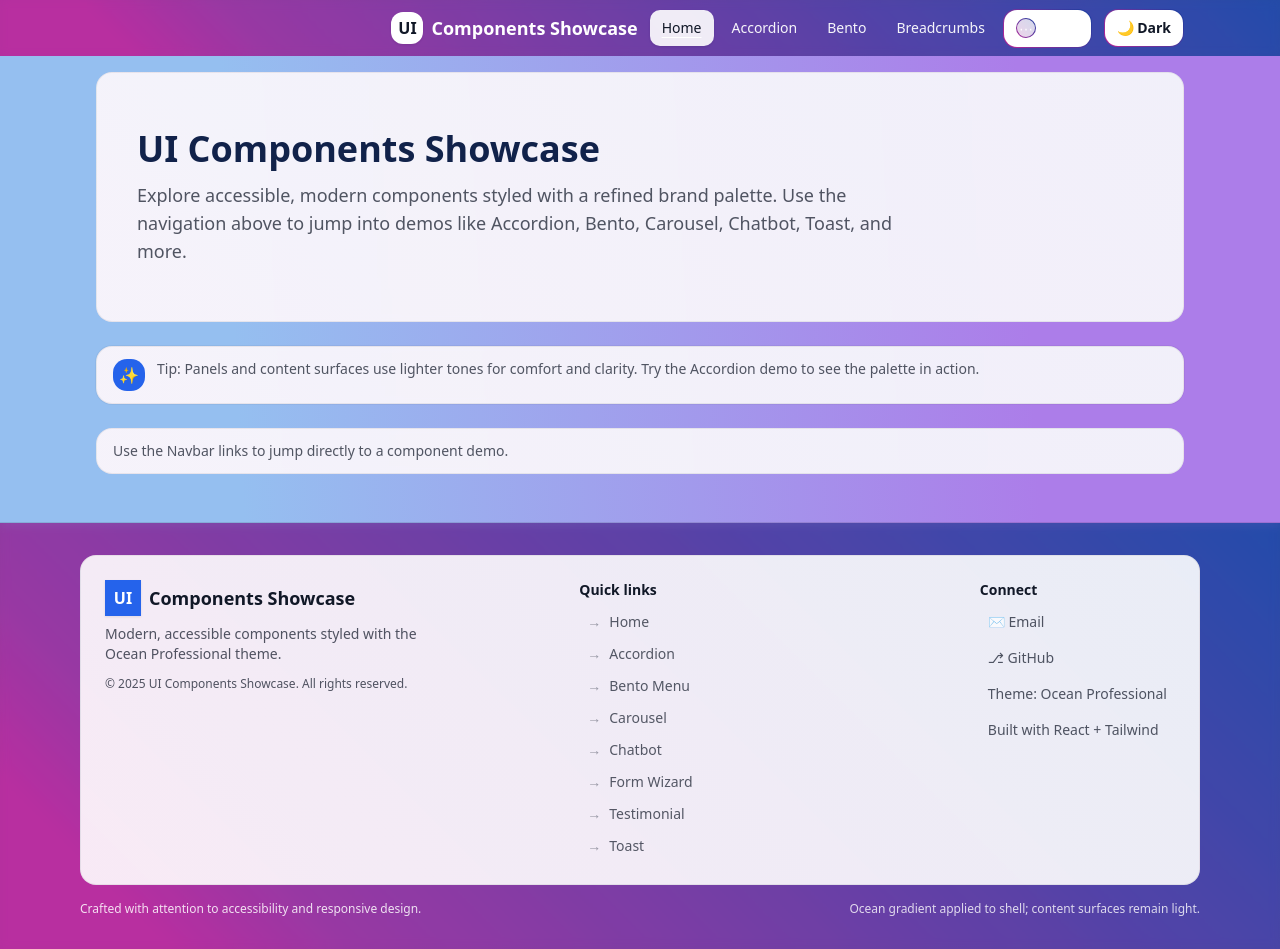
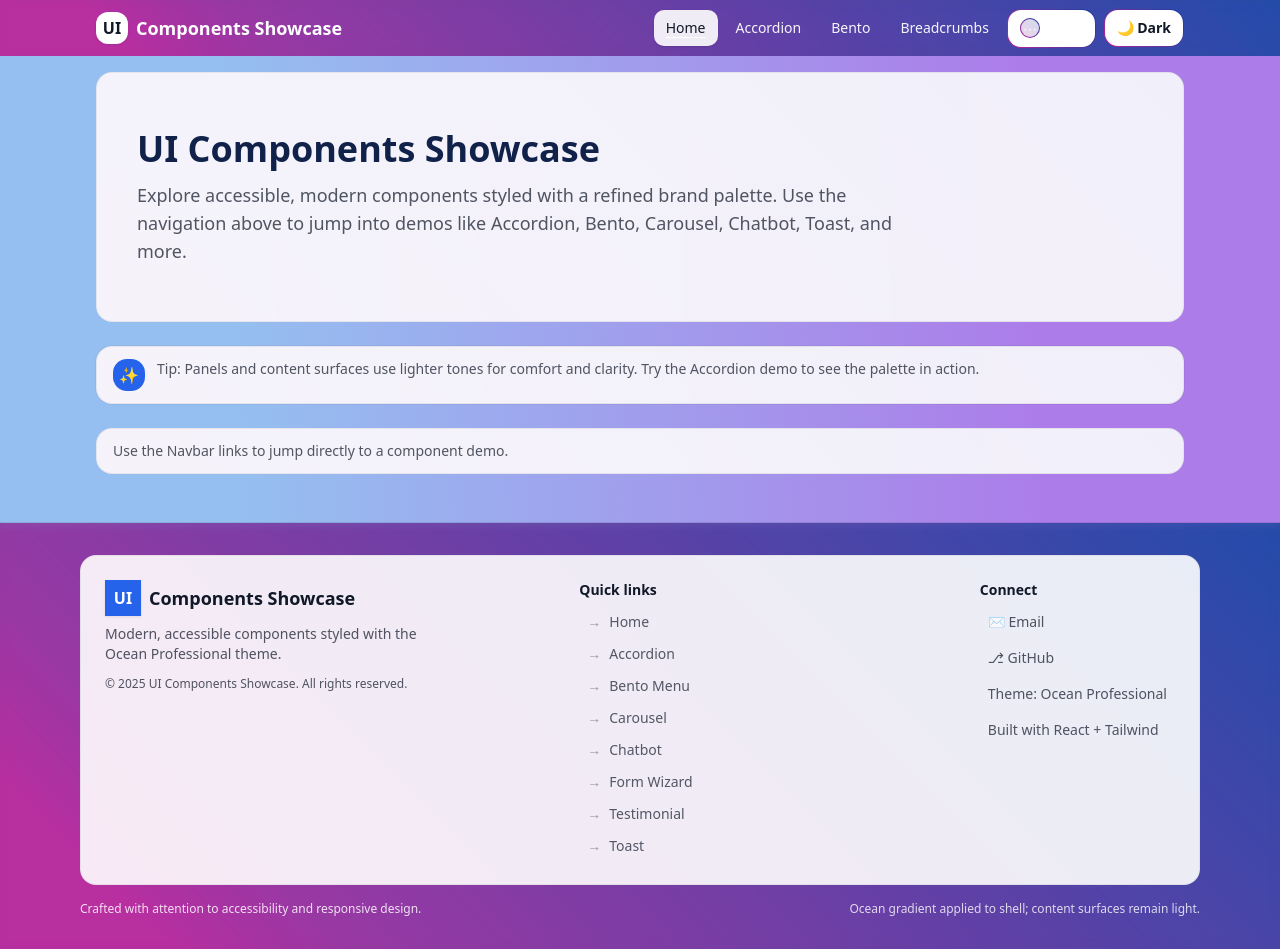
Before and after one commit to kavia-common/ui-components-showcase-3705-3714, a React (Create React App) app in the folder frontend_react_app/: page / in a window 1280 px wide. Built offline with nearby package versions, Linux system fonts and the light colour scheme.

Commit message:
Checkpoint 81 - cgb1804199

```diff
--- a/frontend_react_app/src/components/Navbar.jsx
+++ b/frontend_react_app/src/components/Navbar.jsx
@@ -180,10 +180,10 @@ export default function Navbar({ theme, onToggle }) {
         <div className="app-header-inner" style={{ overflow: "visible" }}>
           {/* Respect gutters at all breakpoints; clamp to content container */}
           <div className="mx-auto max-w-6xl w-full px-4 sm:px-6 lg:px-8">
-            {/* Internal row must never force width > 100%; allow wrapping on narrow widths */}
-            <div className="h-14 flex items-center justify-end gap-3 flex-wrap w-full">
-              {/* Right-aligned stack: brand, primary links, dropdown, theme toggle, mobile menu */}
-              <div className="min-w-0 shrink overflow-visible order-5 md:order-1">
+            {/* Internal row: brand on the left, everything else aligned right */}
+            <div className="h-14 flex items-center justify-between gap-3 w-full">
+              {/* Brand on the left, never overflows */}
+              <div className="min-w-0 shrink overflow-visible">
                 <NavLink to="/" className="flex items-center gap-2" aria-label="Home">
                   <div className="h-8 w-8 rounded-lg bg-white text-text grid place-items-center font-bold shadow-soft">
                     UI
@@ -194,9 +194,11 @@ export default function Navbar({ theme, onToggle }) {
                 </NavLink>
               </div>
 
-              {/* Primary links + More (all right-aligned on md+) */}
+              {/* Right-aligned cluster: desktop links + more + theme + mobile menu */}
+              <div className="flex items-center gap-2 min-w-0">
+                {/* Primary links + More (desktop) */}
                 <div
-                className="hidden md:flex items-center justify-end gap-1.5 flex-shrink min-w-0 order-2"
+                  className="hidden md:flex items-center justify-end gap-1.5 flex-shrink min-w-0"
                   role="navigation"
                   aria-label="Primary"
                 >
@@ -305,13 +307,14 @@ export default function Navbar({ theme, onToggle }) {
                 </div>
 
                 {/* Actions cluster on the far right: theme and mobile menu */}
-              <div className="flex items-center justify-end gap-2 shrink-0 order-3">
+                <div className="flex items-center justify-end gap-2 shrink-0">
                   <ThemeToggle theme={theme} onToggle={onToggle} />
                   <MobileMenu
                     primary={primaryNav}
                     more={moreItems}
                     onAfterNavigate={() => setOpen(false)}
                   />
+                </div>
               </div>
             </div>
           </div>
```
Also changed, not shown: 2 other files (tests, documents, lock files or other folders). Lines whose indentation alone changed are shown as unchanged.
